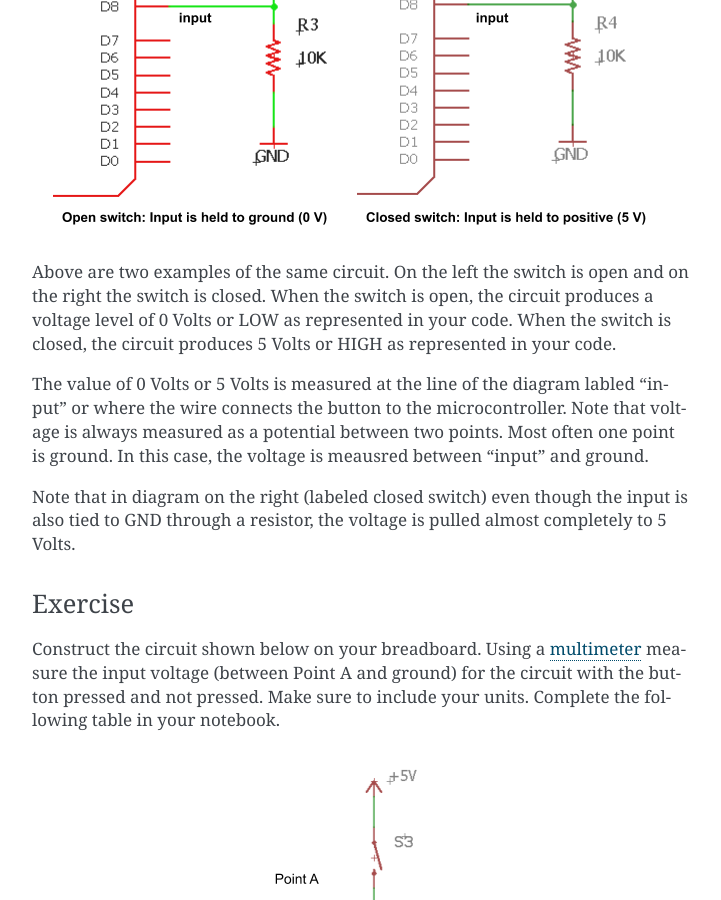
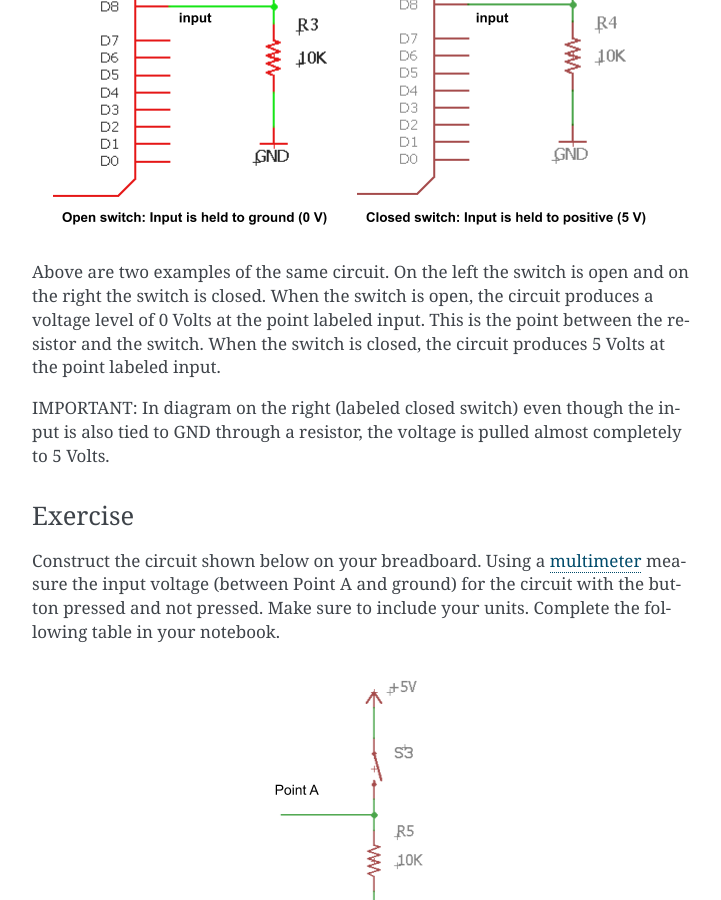
Before and after one commit to maxtkc/mvths-wiki, a Sphinx documentation site: the page built from docs/019-buttons.rst, in a window 1280 px wide and 900 px high, scrolled down 788 px. Shown: the whole window, without its empty margins (388-1109 px from the left). Built offline with Sphinx 7.4.7, drawn with Linux system fonts in a browser that asks for light colours.

Commit message:
Update 019-buttons.rst

```diff
--- a/docs/019-buttons.rst
+++ b/docs/019-buttons.rst
@@ -27,14 +27,10 @@
 
 Above are two examples of the same circuit. On the left the switch is
 open and on the right the switch is closed. When the switch is open, the
-circuit produces a voltage level of 0 Volts or LOW as represented in your code. When the switch is closed, the circuit
-produces 5 Volts or HIGH as represented in your code.
+circuit produces a voltage level of 0 Volts at the point labeled input. This is the point between the resistor and the switch.
+When the switch is closed, the circuit produces 5 Volts at the point labeled input.
 
-The value of 0 Volts or 5 Volts is measured at the line of the diagram labled "input" or where the wire connects the button to the microcontroller.
-Note that voltage is always measured as a potential between two points. Most often one point is ground. In this case, the voltage is
-meausred between "input" and ground.
-
-Note that in diagram on the right (labeled closed switch) even though the input is also tied to GND through a
+IMPORTANT: In diagram on the right (labeled closed switch) even though the input is also tied to GND through a
 resistor, the voltage is pulled almost completely to 5 Volts.
 
 Exercise
```
